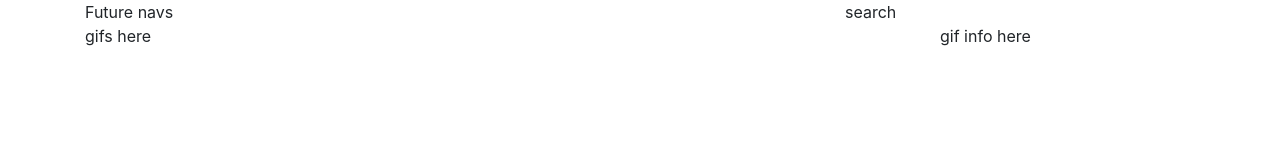
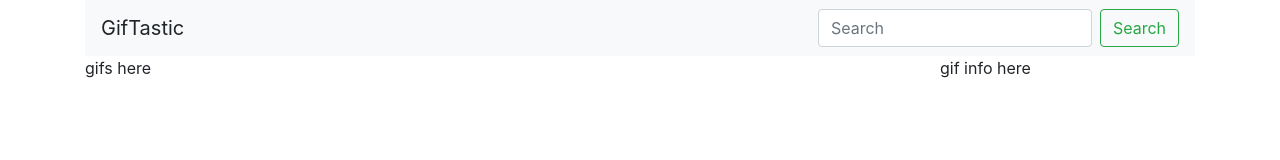
Before and after one commit to avinashsinghdhillon/GifTastic, a plain HTML site: page index.html in a window 1280 px wide. Drawn offline with nearby package versions, Linux system fonts and the light colour scheme.

Commit message:
added bootstrap nav with search form

```diff
--- a/index.html
+++ b/index.html
@@ -4,23 +4,25 @@
     <meta charset="UTF-8">
     <meta name="viewport" content="width=device-width, initial-scale=1.0">
     <meta http-equiv="X-UA-Compatible" content="ie=edge">
-    <title>Document</title>
+    <title>GifTastic</title>
+    <!-- <link rel="stylesheet" href="https://maxcdn.bootstrapcdn.com/font-awesome/4.7.0/css/font-awesome.min.css"> -->
     <link rel="stylesheet" href="https://stackpath.bootstrapcdn.com/bootstrap/4.3.1/css/bootstrap.min.css">
     <link rel="stylesheet" href="assets/css/style.css">
 </head>
 <body>
     <div class="container">
-        <div class="row">
-            <!-- holds the space for future nav/menu items -->
-            <div class="col">Future navs</div>
-            <!-- contains input box and button for the search -->
-            <div class="col-sm-4">search</div>
-        </div>
+        <nav class="navbar navbar-light bg-light justify-content-between">
+            <a class="navbar-brand">GifTastic</a>
+            <form class="form-inline">
+                <input class="form-control mr-sm-2" type="search" placeholder="Search" aria-label="Search">
+                <button class="btn btn-outline-success my-2 my-sm-0" type="submit">Search</button>
+            </form>
+        </nav>
         <div class="row">
             <!-- holds the gifs -->
-            <div class="col-sm-9">gifs here</div>
+            <div id="gif-Section" class="col-sm-9">gifs here</div>
             <!-- displays the data on the gif -->
-            <div class="col-sm-3">gif info here</div>
+            <div id="info-Section" class="col-sm-3">gif info here</div>
         </div>
 
     </div>
```
